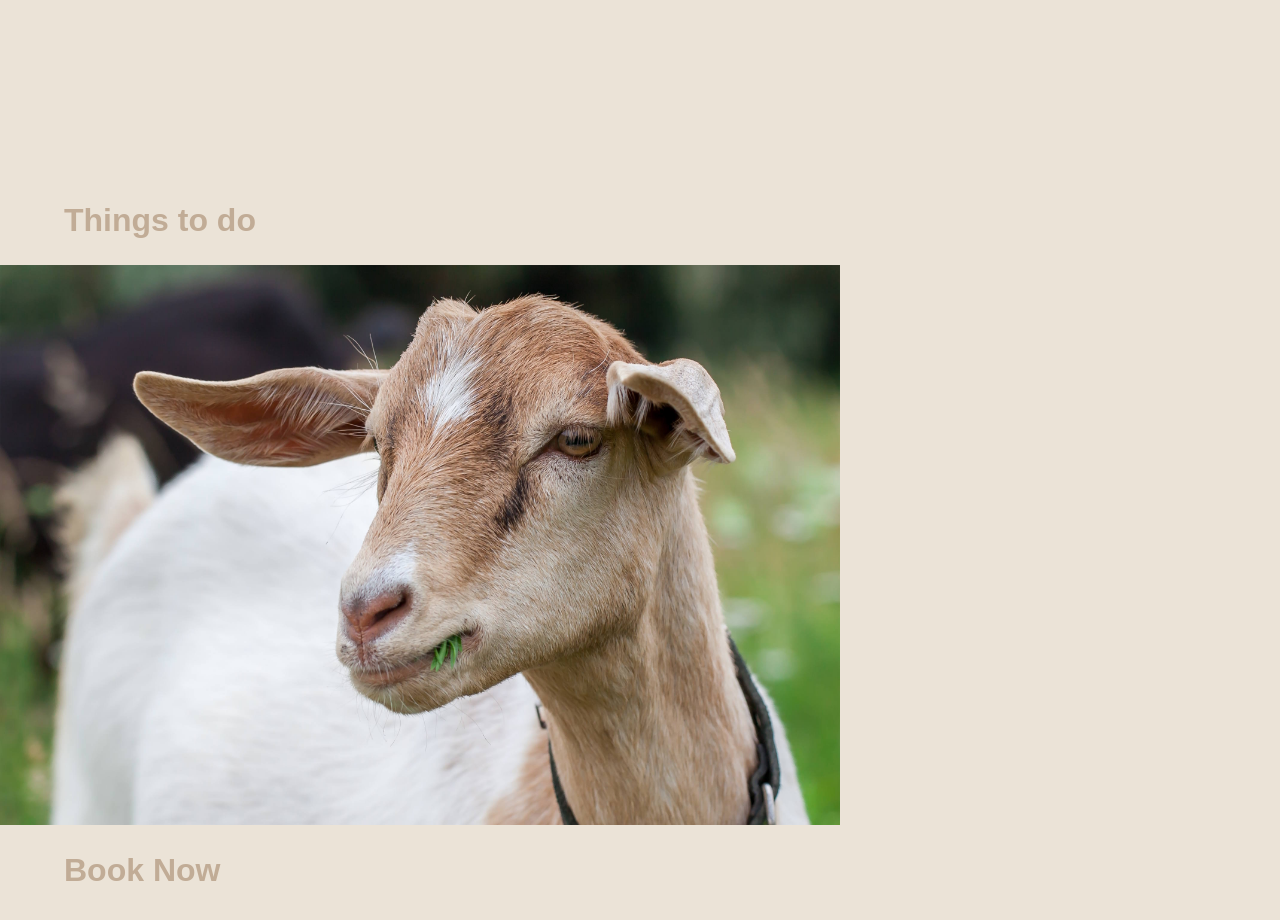
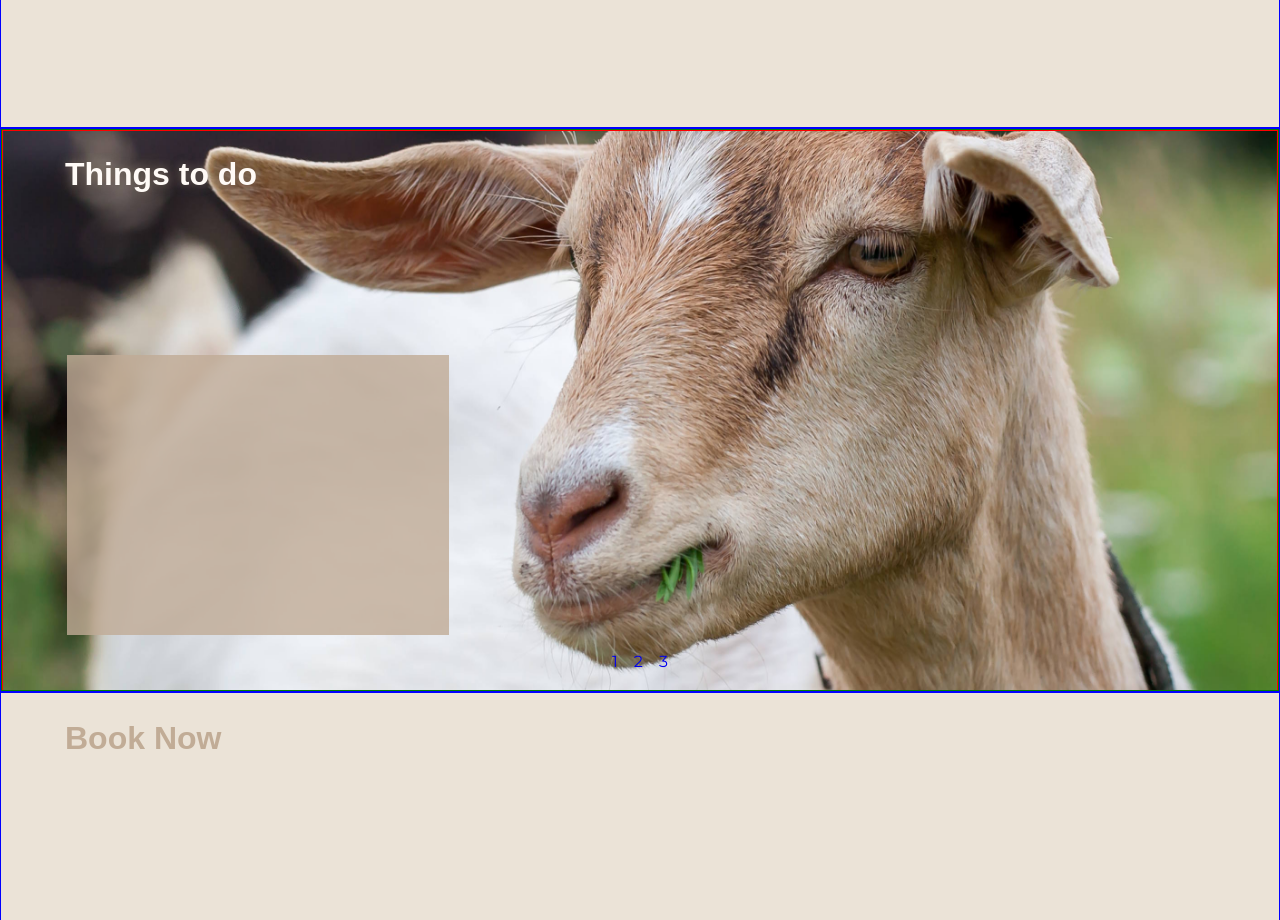
Before and after one commit to mariusgontran/Lilac-Valley-Farmstay, a plain HTML site: page index.html in a window 1280 px wide. Shown: the part 1880-2800 px from the top of the page. Drawn offline with Linux system fonts and the light colour scheme; a web font is replaced by a local one.

Commit message:
Fixed slider functions

```diff
--- a/css/style.css
+++ b/css/style.css
@@ -50,6 +50,7 @@ a :hover{
 .about, .gallery, .amenities, .things-to-do, .booking, .contact{
     max-width: 1366px;
     margin:auto;
+    border: solid 1px blue;
 }
 
 
@@ -164,36 +165,18 @@ a :hover{
 
 
 /*--------------------------THINGS TO DO-------------------------------*/
-.slider-wrapper {
+.things-to-do{
     position: relative;
-    max-width: 48em;
 }
 
-.slider {
-    display: grid;
-    grid-auto-flow: column;
-    grid-auto-columns: 100%;
-
-    overflow-x: auto;
-    scroll-snap-type: x mandatory;
+.things-title-wrapper{
+    position: absolute;
+    z-index: 1; /* Ensures the title appears above the images */
 }
 
-
-.slide{
-    height: 70vh;
-    width: 100%;
-    object-fit: cover;
-
-    scroll-snap-align: center;
-
-
-}
-
-
-.slide img{
-    height: 100%;
-    object-fit: cover;
-    display: block;
+.things-to-do h2{
+    color: #FFFAF6;
+    text-shadow: 0px 0px 10px rgb(121, 108, 95);
 }
 
 .slider-nav{
@@ -204,8 +187,60 @@ a :hover{
     left: 50%;
     transform: translateX(-50%);
     z-index: 1;
+}
 
+
+.things-slider {
+    height: 70vh;
+
+    display: grid;
+    grid-auto-flow: column;
+    grid-auto-columns: 100%;
+
+    overflow-x: auto;
+
+    overscroll-behavior-inline: contain;
+
+    border: solid 1px green;
 }
+
+.things-slider::-webkit-scrollbar {
+    display: none; /* Safari and Chrome */
+}
+
+
+
+.slide{
+    height: 70vh;
+    object-fit: cover;
+    border: solid 1px red;
+
+    position:relative;
+}
+
+
+.slide img{
+    width: 100%;
+    height: 100%;
+    object-fit: cover;
+    display: block;
+
+    position: relative; /* The default is fine, but explicitly set for clarity */
+    z-index: 0; /* Places the image below the .slide-text */
+}
+
+.slide-text{
+    position: absolute;
+    bottom: 10%;
+    left: 5%;
+    z-index: 1;
+    height: 50%;
+    width: 30%;
+
+    background: rgba(193, 172, 150, 0.8);
+}
+
+
 
 
 
--- a/index.html
+++ b/index.html
@@ -104,25 +104,30 @@
                     <h2>Things to do</h2>
                 </div>
 
-
-                <div class="things-slider-wrapper">
-                    <div class="slider">
+                <div class="things-slider snaps-inline">
                     <div class="slide" id="slide-1">
                         <img src="images/things-to-do/goat.jpeg" alt="DESCRIPTION"/>
+                        <div class="slide-text"></div>
                     </div>
+
+
                     <div class="slide" id="slide-2">
-                            <img src="images/things-to-do/goat.jpeg" alt="DESCRIPTION"/>
+                        <img src="images/things-to-do/hiking.jpg" alt="DESCRIPTION"/>
+                        <div class="slide-text"></div>
                     </div>
                     <div class="slide" id="slide-3">
-                            <img src="images/things-to-do/goat.jpeg" alt="DESCRIPTION"/>
+                        <img src="images/things-to-do/pool.webp" alt="DESCRIPTION"/>
+                        <div class="slide-text"></div>
                     </div>
                 </div>
+
+
                 <div class="slider-nav">
                     <a href="#slide-1">1</a>
                     <a href="#slide-2">2</a>
                     <a href="#slide-3">3</a>
                 </div>
-                </div>
+
 
             </section>
 
```
Also changed, not shown: images/things-to-do/hiking.jpg (added), images/things-to-do/pool.webp (added). Lines whose indentation alone changed are shown as unchanged.
